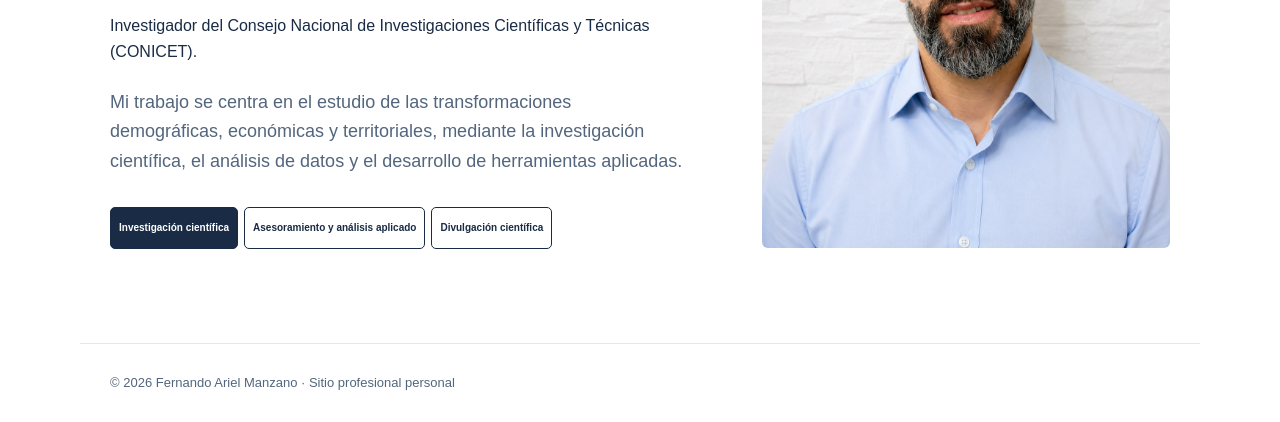
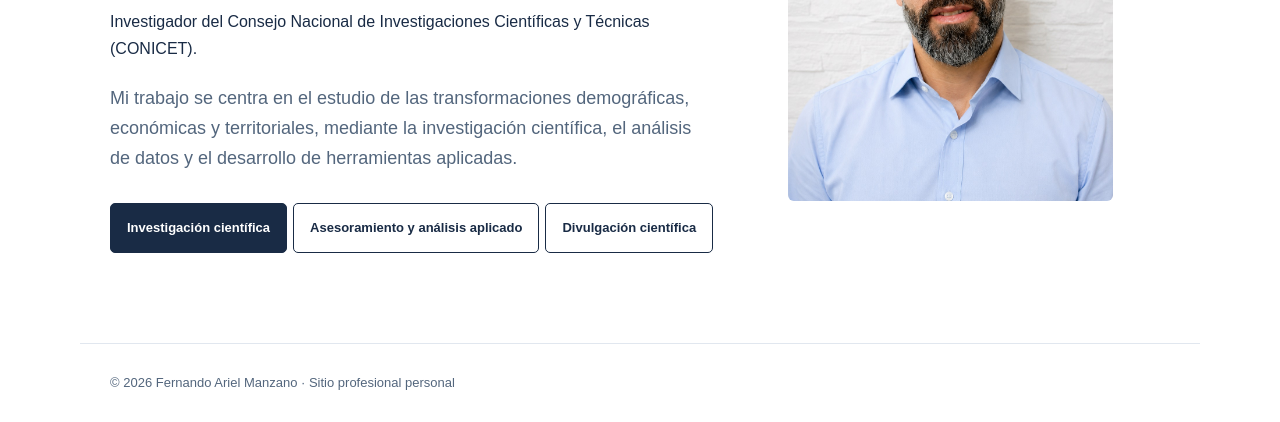
Before and after one commit to DrFernandoManzano/DrFernandoManzano.github.io, a plain HTML site: page index.html in a window 1280 px wide. Shown: the part 387-809 px from the top of the page. Drawn offline with Linux system fonts and the light colour scheme.

Commit message:
Update estilos.css

```diff
--- a/estilos.css
+++ b/estilos.css
@@ -31,7 +31,7 @@
 
 .hero .actions .btn {
   white-space: nowrap;
-  font-size: 10px;
-  padding: 12px 8px;
+  font-size: 13px;
+  padding: 13px 16px;
   flex-shrink: 0;
 }
```
